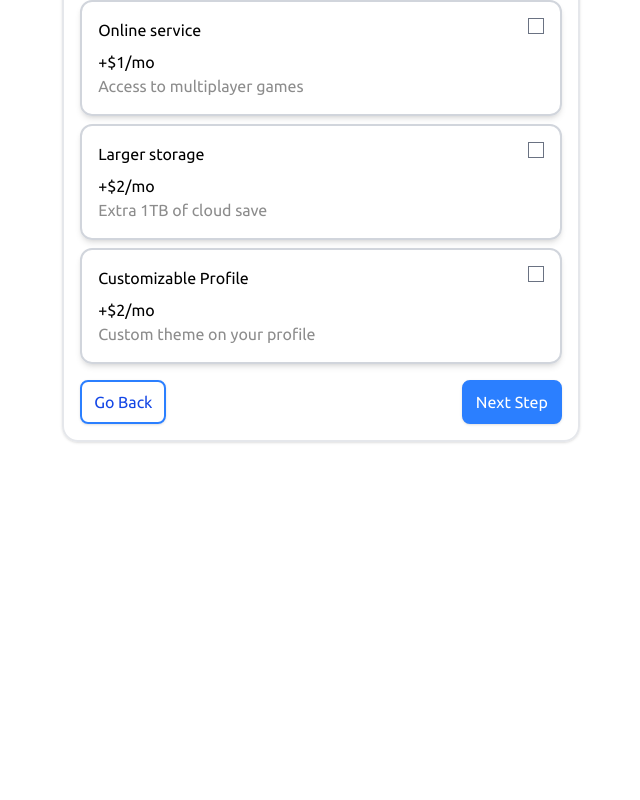
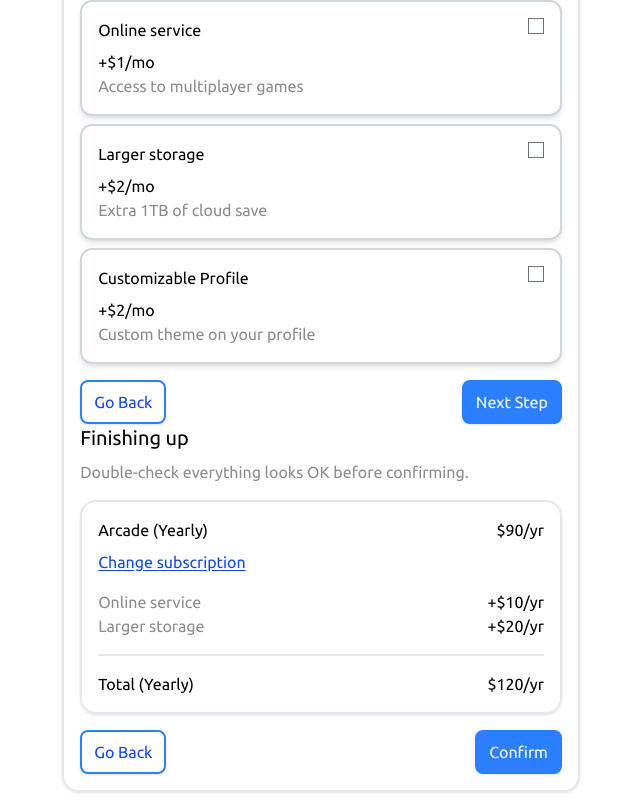
Before and after one commit to TheInitZero/react-multi-step-form, a React (Vite) app: page / in a window 1280 px wide. Shown: the part 1030-1830 px from the top of the page, without its empty margins (319-959 px from the left). Before the commit the page ends 1480 px from the top, so only its background shows below. Built offline with nearby package versions, Linux system fonts and the light colour scheme.

Commit message:
feat: add Summary component with tests and integrate it into the main application

```diff
--- a/src/app.tsx
+++ b/src/app.tsx
@@ -4,6 +4,7 @@ import SignupForm from './features/signup-form/signup-form';
 import YourInfo from './features/signup-form/your-info/your-info';
 import SelectPlan from './features/signup-form/select-plan/select-plan';
 import AddOns from './features/signup-form/add-ons/add-ons';
+import Summary from './features/signup-form/summary/summary';
 
 export default function App() {
   return (
@@ -27,6 +28,14 @@ export default function App() {
           <YourInfo />
           <SelectPlan />
           <AddOns />
+          <Summary
+            subscription={{ name: 'Arcade', billingPeriod: 'Yearly', price: 90 }}
+            addOns={[
+              { name: 'Online service', price: 10 },
+              { name: 'Larger storage', price: 20 },
+            ]}
+            onSubscriptionChange={() => {}}
+          />
         </SignupForm>
       </main>
     </div>
--- /dev/null
+++ b/src/features/signup-form/summary/summary.tsx
@@ -0,0 +1,75 @@
+import { calculateTotalPrice, getPriceLabel, type BillingPeriod } from '../utils';
+
+type Props = {
+  subscription: { name: string; billingPeriod: BillingPeriod; price: number };
+  addOns: { name: string; price: number }[];
+  onSubscriptionChange: () => void;
+};
+
+export default function Summary({ subscription, addOns, onSubscriptionChange }: Props) {
+  const addOnsList = addOns.map((addOn) => (
+    <li className="flex items-center justify-between">
+      <span className="text-black/45">{addOn.name}</span>
+      <span>
+        +{getPriceLabel({ amount: addOn.price, billingPeriod: subscription.billingPeriod })}
+      </span>
+    </li>
+  ));
+
+  const totalPrice = calculateTotalPrice(
+    subscription.price,
+    addOns.map(({ price }) => price),
+  );
+
+  return (
+    <section className="space-y-4">
+      <div className="space-y-2">
+        <h2 className="text-xl">Finishing up</h2>
+        <p className="text-black/45">Double-check everything looks OK before confirming.</p>
+      </div>
+
+      <div className="space-y-4 rounded-2xl border-2 border-gray-200 p-4 shadow-sm">
+        <section aria-label="Subscription" className="space-y-2">
+          <p className="flex items-center justify-between">
+            <span>
+              {subscription.name} ({subscription.billingPeriod})
+            </span>{' '}
+            <span>
+              {getPriceLabel({
+                amount: subscription.price,
+                billingPeriod: subscription.billingPeriod,
+              })}
+            </span>
+          </p>
+          <button
+            type="button"
+            className="text-blue-700 underline underline-offset-2 focus:outline-2 focus:outline-offset-2 focus:outline-blue-500"
+            onClick={onSubscriptionChange}
+          >
+            Change subscription
+          </button>
+        </section>
+
+        {addOnsList.length > 0 && <ul aria-label="Add-ons">{addOnsList}</ul>}
+
+        <hr className="border-t-2 border-gray-200" />
+
+        <p className="flex items-center justify-between">
+          <span>Total ({subscription.billingPeriod})</span>{' '}
+          <span>
+            {getPriceLabel({ amount: totalPrice, billingPeriod: subscription.billingPeriod })}
+          </span>
+        </p>
+      </div>
+
+      <div className="flex items-center justify-between">
+        <button type="button" className="btn-ghost">
+          Go Back
+        </button>
+        <button type="submit" className="btn-primary">
+          Confirm
+        </button>
+      </div>
+    </section>
+  );
+}
```
Also changed, not shown: 1 other file (tests, documents, lock files or other folders).
